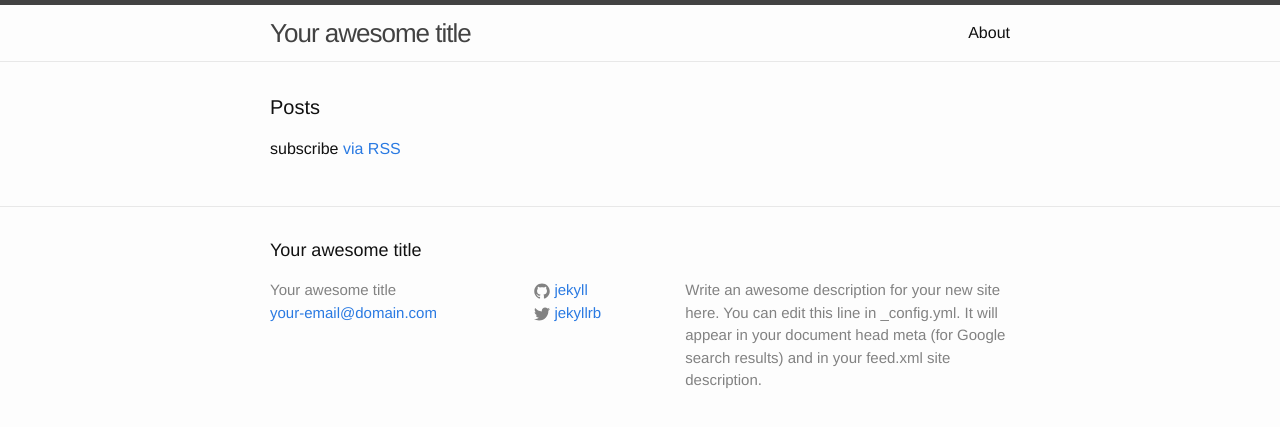
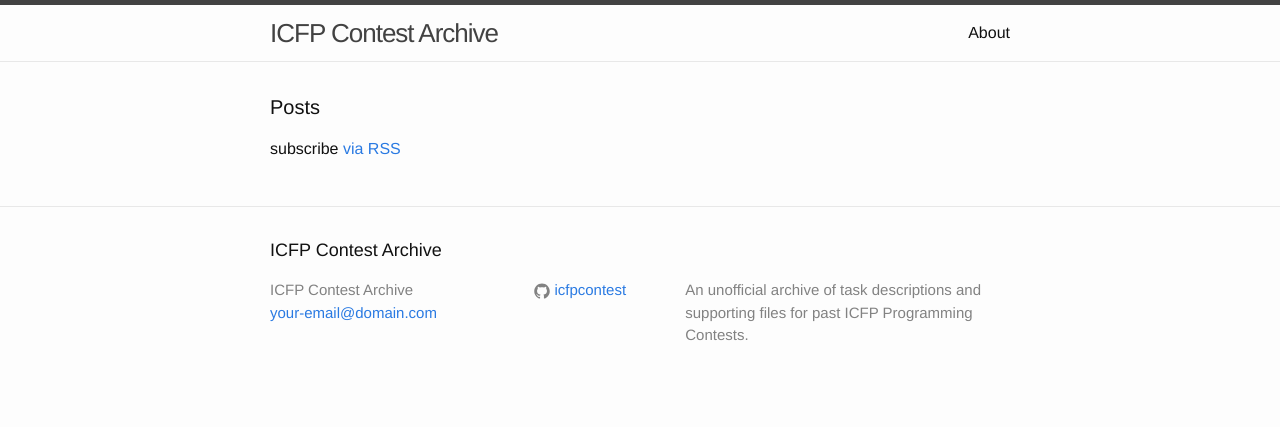
Before and after one commit to icfpcontest/icfpcontest.github.io, a Jekyll site: the page built from index.html, in a window 1280 px wide. Shown: the top 427 px of the page. Built offline with Jekyll 4.4.1, drawn with Linux system fonts in a browser that asks for light colours.

Commit message:
update config

```diff
--- a/_config.yml
+++ b/_config.yml
@@ -1,16 +1,16 @@
 # Site settings
-title: Your awesome title
+title: ICFP Contest Archive
 email: your-email@domain.com
-description: > # this means to ignore newlines until "baseurl:"
-  Write an awesome description for your new site here. You can edit this
-  line in _config.yml. It will appear in your document head meta (for
-  Google search results) and in your feed.xml site description.
-baseurl: "" # the subpath of your site, e.g. /blog/
-url: "http://yourdomain.com" # the base hostname & protocol for your site
-twitter_username: jekyllrb
-github_username:  jekyll
+description: >
+  An unofficial archive of task descriptions and supporting files for past
+  ICFP Programming Contests.
+url: "http://icfpcontest.github.io"
+permalink: "/:categories/:title/"
+
+#twitter_username: jekyllrb
+github_username:  icfpcontest
 
 # Build settings
 markdown: kramdown
 
-exclude: [vendor]
+exclude: [vendor, Gemfile, Gemfile.lock]
```
